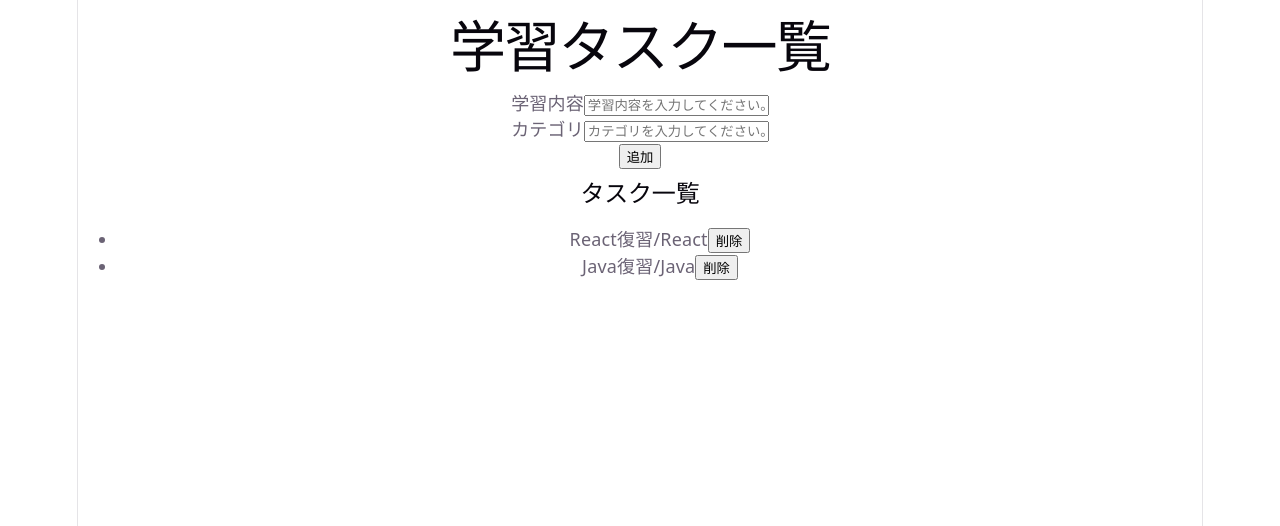
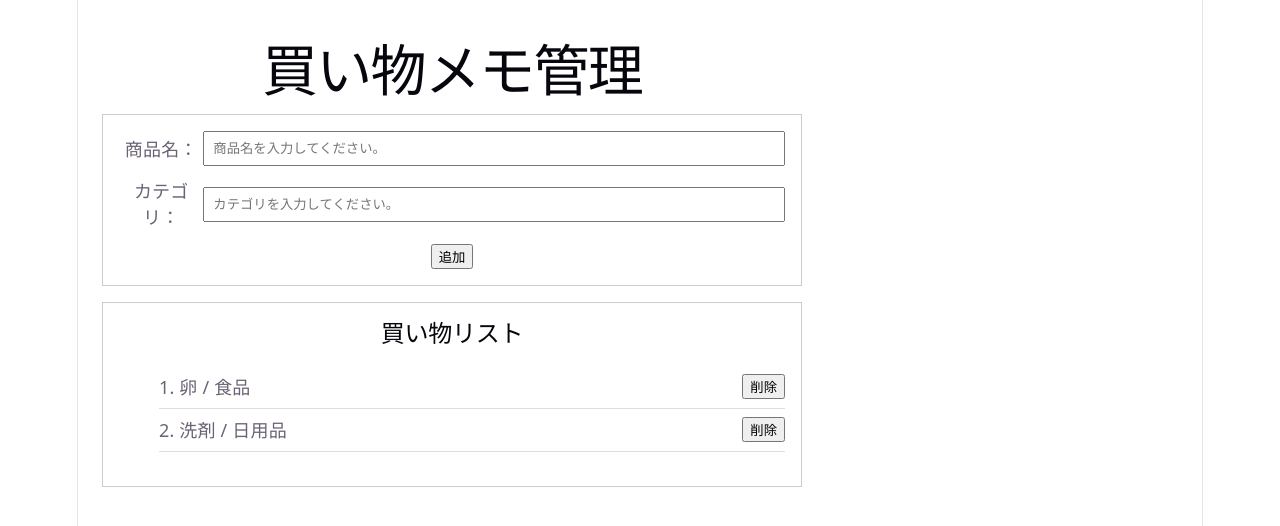
Before and after one commit to Rina-trabajo99/react-practice, a React (Vite) app in the folder react-basic-practice/: page / in a window 1280 px wide. Shown: the top 526 px of the page. Built offline with nearby package versions, Linux system fonts and the light colour scheme.

Commit message:
feat: add shopping memo app

```diff
--- a/react-basic-practice/src/App.css
+++ b/react-basic-practice/src/App.css
@@ -1,19 +1,51 @@
-.textboxArea {
-    margin: 50px 0;
-    text-align: center;
+.app {
+  padding: 24px;
+  max-width: 700px;
 }
 
-.fail {
-    color: rgb(255, 0, 0);
+.form-section {
+  border: 1px solid #ccc;
+  padding: 16px;
+  margin-bottom: 16px;
 }
 
-.success {
-    color: rgb(4, 205, 255);
-    margin-top: 15px;
+.form-row {
+  display: flex;
+  align-items: center;
+  margin-bottom: 12px;
 }
 
-.button {
-    font-size: 15px;
-    padding: 5px;
-    margin: 0 5px;
+.form-label {
+  width: 100px;
 }
+
+.form-input {
+  width: 100%;
+  padding: 8px;
+}
+
+.message-section {
+  margin-bottom: 16px;
+}
+
+.error-message {
+  color: red;
+}
+
+.success-message {
+  color: green;
+}
+
+.list-section {
+  border: 1px solid #ccc;
+  padding: 16px;
+}
+
+.item-row {
+  display: flex;
+  justify-content: space-between;
+  align-items: center;
+  list-style: none;
+  border-bottom: 1px solid #ddd;
+  padding: 8px 0;
+}
--- a/react-basic-practice/src/App.tsx
+++ b/react-basic-practice/src/App.tsx
@@ -1,88 +1,110 @@
 import { useState } from "react";
+import "./App.css";
 
-type StudyTask = {
+type ProductItems = {
   id: number;
-  title: string;
+  name: string;
   category: string;
 };
 
 function App() {
-  const [title, setTitle] = useState("");
+  const [productName, setProductName] = useState("");
   const [category, setCategory] = useState("");
-  const [tasks, setTasks] = useState<StudyTask[]>([
-    { id: 1, title: "React復習", category: "React" },
-    { id: 2, title: "Java復習", category: "Java" },
+  const [items, setItems] = useState<ProductItems[]>([
+    { id: 1, name: "卵", category: "食品" },
+    { id: 2, name: "洗剤", category: "日用品" },
   ]);
   const [errorMsg, setErrorMsg] = useState("");
   const [successMsg, setSuccessMsg] = useState("");
 
-  const handleAddTask = () => {
-    if (title.trim() === "") {
-      setErrorMsg("学習内容が入力されていません。");
+  const handleAddItem = () => {
+    setSuccessMsg("");
+
+    if (productName.trim() === "") {
+      setErrorMsg("商品名が入力されていません。");
       return;
     }
+
     if (category.trim() === "") {
       setErrorMsg("カテゴリが入力されていません。");
       return;
     }
 
-    const newTask: StudyTask = {
+    const newItem: ProductItems = {
       id: Date.now(),
-      title,
+      name: productName,
       category,
     };
 
-    setTasks([...tasks, newTask]);
-    setTitle("");
+    setItems([...items, newItem]);
+    setProductName("");
     setCategory("");
     setErrorMsg("");
-    setSuccessMsg("タスクを追加しました。");
+    setSuccessMsg("追加しました。");
   };
 
-  const handleDeleteTask = (deleteId: number) => {
-    const newTasks = tasks.filter((task) => task.id !== deleteId);
-    setTasks(newTasks);
-    setSuccessMsg("タスクを削除しました。");
+  const handleDeleteItem = (deleteId: number) => {
+    const newItems = items.filter((item) => item.id !== deleteId);
+    setItems(newItems);
+    setErrorMsg("");
+    setSuccessMsg("削除しました。");
   };
 
   return (
-    <div>
-      <h1>学習タスク一覧</h1>
-      <section>
-        <label>学習内容</label>
+    <div className="app">
+      <h1>買い物メモ管理</h1>
+
+      <section className="form-section">
+        <div className="form-row">
+          <label className="form-label">商品名：</label>
           <input
-          value={title}
-          onChange={(e) => setTitle(e.target.value)}
-          placeholder="学習内容を入力してください。"
+            className="form-input"
+            value={productName}
+            onChange={(e) => setProductName(e.target.value)}
+            placeholder="商品名を入力してください。"
           />
-      </section>
-      <section>
-        <label>カテゴリ</label>
+        </div>
+        <div className="form-row">
+          <label className="form-label">カテゴリ：</label>
           <input
+            className="form-input"
             value={category}
             onChange={(e) => setCategory(e.target.value)}
             placeholder="カテゴリを入力してください。"
           />
+        </div>
+        <button className="add-button" onClick={handleAddItem}>
+          追加
+        </button>
       </section>
-      {errorMsg !== "" && <p>{errorMsg}</p>}
-      <button onClick={handleAddTask} style={{marginBottom: "10px"}}>追加</button>
 
-      {tasks.length === 0 ? (
-        <p>タスクはまだ登録されていません。</p>
+      <section className="message-section">
+        {errorMsg !== "" && <p className="error-message">{errorMsg}</p>}
+        {successMsg !== "" && <p className="success-message">{successMsg}</p>}
+      </section>
+
+      <section className="list-section">
+        <h2>買い物リスト</h2>
+        {items.length == 0 ? (
+          <p>登録されているリストがありません。</p>
         ) : (
-        <>
-          <h2>タスク一覧</h2>
-          <ul>
-            {tasks.map((task) => (
-              <li key={task.id}>
-                {task.title}/{task.category}
-                <button onClick={() => handleDeleteTask(task.id)}>削除</button>
+          <ul className="item-list">
+            {items.map((item, index) => (
+              <li className="item-row" key={item.id}>
+                <span>
+                  {index + 1}. {item.name} / {item.category}
+                </span>
+                <button
+                  className="delete-button"
+                  onClick={() => handleDeleteItem(item.id)}
+                >
+                  削除
+                </button>
               </li>
             ))}
           </ul>
-          {successMsg !== "" && <p>{successMsg}</p>}
-        </>
         )}
+      </section>
     </div>
   );
 }
```
Lines whose indentation alone changed are shown as unchanged.
